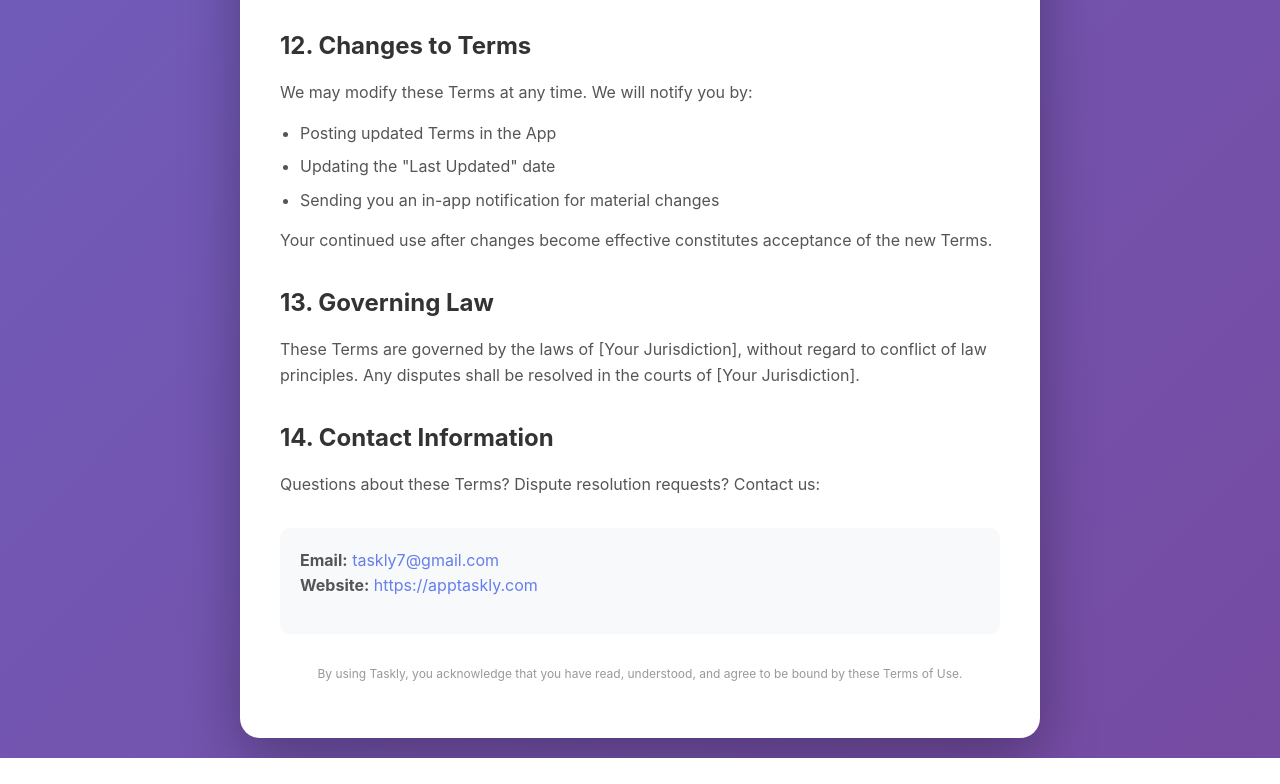
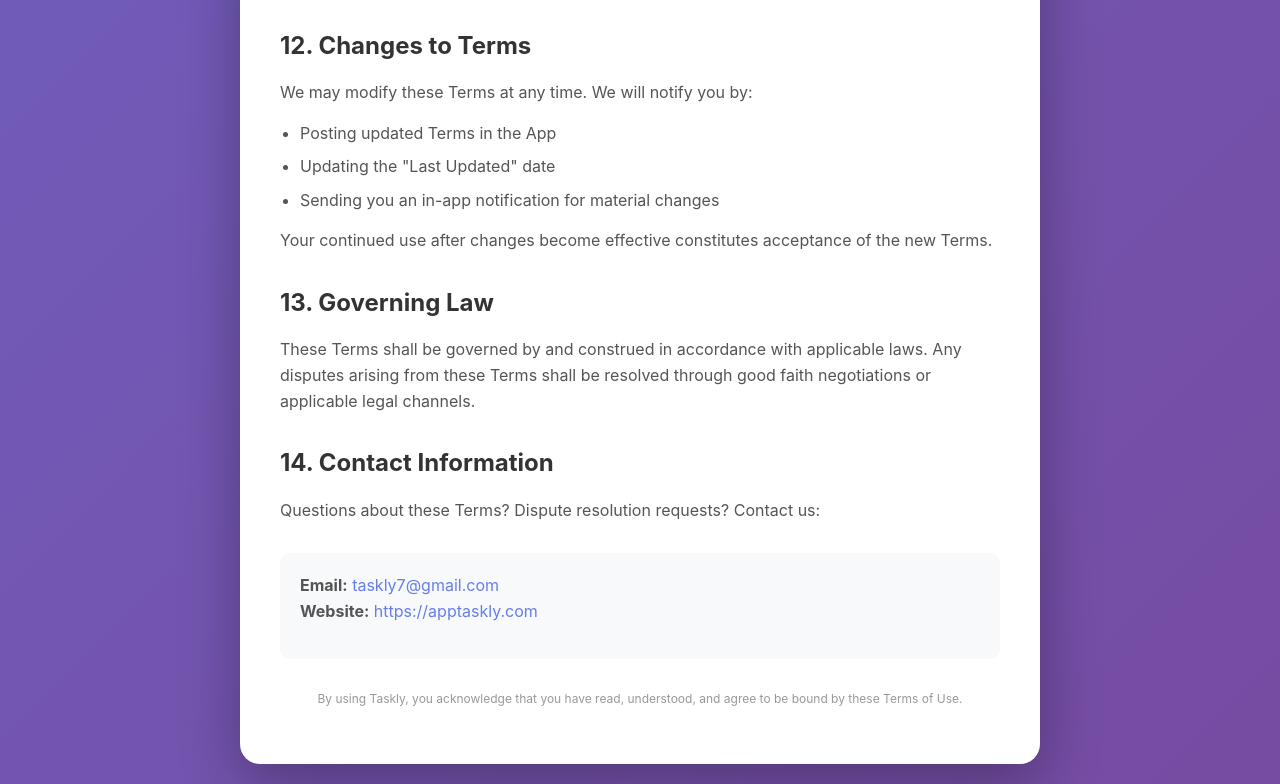
Before and after one commit to islam7r/taskly-universal-links, a plain HTML site: page terms.html in a window 1280 px wide. Shown: the part 4367-5151 px from the top of the page. Before the commit the page ends 5125 px from the top, so only its background shows below. Drawn offline with Linux system fonts and the light colour scheme.

Commit message:
Update terms.html

```diff
--- a/terms.html
+++ b/terms.html
@@ -308,7 +308,7 @@
 
         <section>
             <h2>13. Governing Law</h2>
-            <p>These Terms are governed by the laws of [Your Jurisdiction], without regard to conflict of law principles. Any disputes shall be resolved in the courts of [Your Jurisdiction].</p>
+            <p>These Terms shall be governed by and construed in accordance with applicable laws. Any disputes arising from these Terms shall be resolved through good faith negotiations or applicable legal channels.</p>
         </section>
 
         <section>
```
